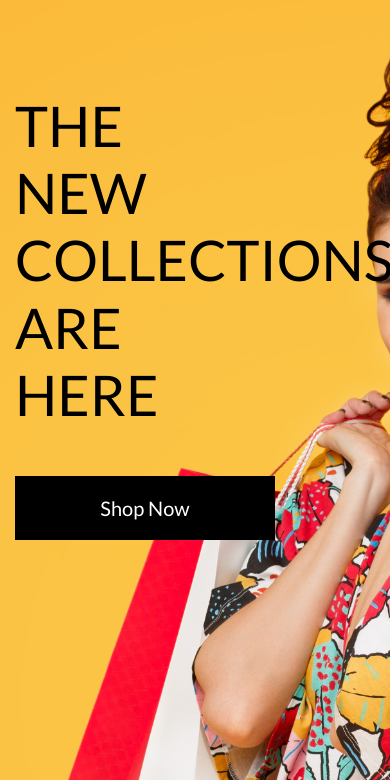
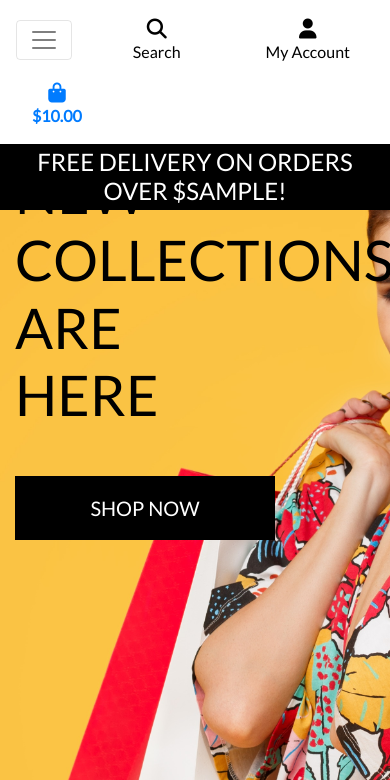
Before and after one commit to EndaMagennis/boutique-ado, a Django app: template home/templates/home/index.html in a window 390 px wide. Shown: the top 780 px of the page. Run offline with Django 3.2, Linux system fonts and the light colour scheme; the template is opened without the code that fills it: most values are stand-ins (such as "Sample title", 1, 10 or a date in 2020); some libraries are stand-ins or nearby versions.

Commit message:
Add mobile header and nav elements

```diff
--- a/home/templates/home/index.html
+++ b/home/templates/home/index.html
@@ -1,31 +1,27 @@
-{% extends 'base.html' %}
+{% extends "base.html" %}
 {% load static %}
 
 {% block page_header %}
     <div class="container header-container">
         <div class="row">
-            <div class="col">
-
-            </div>
+            <div class="col"></div>
         </div>
     </div>
-{% endblock page_header %}
+{% endblock %}
 
 {% block content %}
     <div class="container h-100">
         <div class="row h-100">
             <div class="col-7 col-md-6 my-auto">
                 <h1 class="display-4 logo-font text-black">
-                    The new Collections are here
+                    The new collections are here
                 </h1>
                 <div class="my-5">
                     <h4>
-                        <a href="" class="shop-now-button btn btn-lg rounded-0 text-upercase py-3">
-                            Shop Now
-                        </a>
+                        <a href="" class="shop-now-button btn btn-lg rounded-0 text-uppercase py-3">Shop Now</a>
                     </h4>
                 </div>
             </div>
         </div>
     </div>
-{% endblock content %}
+{% endblock %}
--- a/static/css/base.css
+++ b/static/css/base.css
@@ -56,6 +56,10 @@ body {
     border: 1px solid black !important;
 }
 
+.bg-black {
+    background: black !important;
+}
+
 /* -------------------------------- Media Queries */
 
 /* Slightly larger container on xl screens */
--- a/templates/base.html
+++ b/templates/base.html
@@ -1,57 +1,53 @@
 {% load static %}
 
-<!DOCTYPE html>
+<!doctype html>
 <html lang="en">
   <head>
+
     {% block meta %}
-    <meta http-equiv="x-UA-Compatible" content="ie=edge">
-    <meta charset="utf-8">
-    <meta name="viewport" content="width=device-width, initial-scale=1, shrink-to-fit=no">
+        <meta http-equiv="X-UA-Compatible" content="ie=edge">
+        <meta charset="utf-8">
+        <meta name="viewport" content="width=device-width, initial-scale=1, shrink-to-fit=no">
     {% endblock %}
 
     {% block extra_meta %}
     {% endblock %}
 
-    {% block core_css %}
-    <link rel="stylesheet" href="https://cdn.jsdelivr.net/npm/bootstrap@4.6.2/dist/css/bootstrap.min.css" integrity="sha384-xOolHFLEh07PJGoPkLv1IbcEPTNtaed2xpHsD9ESMhqIYd0nLMwNLD69Npy4HI+N" crossorigin="anonymous">
-    <link rel="preconnect" href="https://fonts.googleapis.com">
-    <link rel="preconnect" href="https://fonts.gstatic.com" crossorigin>
-    <link href="https://fonts.googleapis.com/css2?family=Lato&display=swap" rel="stylesheet">
-    <link rel="stylesheet" href="{% static 'css/base.css' %}">
+    {% block corecss %}
+        <link rel="stylesheet" href="https://stackpath.bootstrapcdn.com/bootstrap/4.4.1/css/bootstrap.min.css" integrity="sha384-Vkoo8x4CGsO3+Hhxv8T/Q5PaXtkKtu6ug5TOeNV6gBiFeWPGFN9MuhOf23Q9Ifjh" crossorigin="anonymous">
+        <link rel="stylesheet" href="https://fonts.googleapis.com/css?family=Lato&display=swap">
+        <link rel="stylesheet" href="{% static 'css/base.css' %}">
     {% endblock %}
 
     {% block extra_css %}
     {% endblock %}
 
-    {% block core_js %}
-    <script src="https://cdn.jsdelivr.net/npm/jquery@3.5.1/dist/jquery.min.js" integrity="sha256-9/aliU8dGd2tb6OSsuzixeV4y/faTqgFtohetphbbj0=" crossorigin="anonymous"></script>
-    <script src="https://cdn.jsdelivr.net/npm/bootstrap@4.6.2/dist/js/bootstrap.bundle.min.js"
-      integrity="sha384-Fy6S3B9q64WdZWQUiU+q4/2Lc9npb8tCaSX9FK7E8HnRr0Jz8D6OP9dO5Vg3Q9ct"
-      crossorigin="anonymous">
-    </script>
-    <script src="https://kit.fontawesome.com/e7df50eaa1.js" crossorigin="anonymous"></script>
-
+    {% block corejs %}
+        <script src="https://kit.fontawesome.com/e9c73d7092.js" crossorigin="anonymous"></script>
+        <script src="https://code.jquery.com/jquery-3.4.1.slim.min.js" integrity="sha384-J6qa4849blE2+poT4WnyKhv5vZF5SrPo0iEjwBvKU7imGFAV0wwj1yYfoRSJoZ+n" crossorigin="anonymous"></script>
+        <script src="https://cdn.jsdelivr.net/npm/popper.js@1.16.0/dist/umd/popper.min.js" integrity="sha384-Q6E9RHvbIyZFJoft+2mJbHaEWldlvI9IOYy5n3zV9zzTtmI3UksdQRVvoxMfooAo" crossorigin="anonymous"></script>
+        <script src="https://stackpath.bootstrapcdn.com/bootstrap/4.4.1/js/bootstrap.min.js" integrity="sha384-wfSDF2E50Y2D1uUdj0O3uMBJnjuUD4Ih7YwaYd1iqfktj0Uod8GCExl3Og8ifwB6" crossorigin="anonymous"></script>
     {% endblock %}
 
     {% block extra_js %}
     {% endblock %}
 
-    <title>Boutique Ado {% block extra_title %} {% endblock %}</title>
+    <title>Boutique Ado {% block extra_title %}{% endblock %}</title>
   </head>
   <body>
     <header class="container-fluid fixed-top">
-        <div id="topnav" class="row lg-white pt-lg-2 d-none d-lg-flex">
-            <div class="col-12 col-lg-4 my-auto py-lg-0 text-center text-lg-left">
+        <div id="topnav" class="row bg-white pt-lg-2 d-none d-lg-flex">
+            <div class="col-12 col-lg-4 my-auto py-1 py-lg-0 text-center text-lg-left">
                 <a href="{% url 'home' %}" class="nav-link main-logo-link">
                     <h2 class="logo-font text-black my-0"><strong>Boutique</strong> Ado</h2>
                 </a>
             </div>
-            <div class="col-12 col-lg-4 my-auto py-lg-0">
-                <form action="" method="get">
+            <div class="col-12 col-lg-4 my-auto py-1 py-lg-0">
+                <form method="GET" action="">
                     <div class="input-group w-100">
-                        <input type="text" name="q" placeholder="Search" class="form-control border border-black rounded-0">
+                        <input class="form-control border border-black rounded-0" type="text" name="q" placeholder="Search our site">
                         <div class="input-group-append">
-                            <button class="form-control btn btn-black border border-black rounder-0" type="submit">
+                            <button class="form-control btn btn-black border border-black rounded-0" type="submit">
                                 <span class="icon">
                                     <i class="fas fa-search"></i>
                                 </span>
@@ -60,20 +56,22 @@
                     </div>
                 </form>
             </div>
-            <div class="col-12 col-lg-4 my-auto py-lg-0">
+            <div class="col-12 col-lg-4 my-auto py-1 py-lg-0">
                 <ul class="list-inline list-unstyled text-center text-lg-right my-0">
                     <li class="list-inline-item dropdown">
-                        <a href="#" class="text-black nav-link" id="user-options" data-toggle="dropdown" aria-haspopup="true" aria-expanded="false">
+                        <a class="text-black nav-link" href="#" id="user-options" data-toggle="dropdown" aria-haspopup="true" aria-expanded="false">
                             <div class="text-center">
-                                <div class=""><i class="fas fa-user fa-lg"></i></div>
+                                <div><i class="fas fa-user fa-lg"></i></div>
                                 <p class="my-0">My Account</p>
                             </div>
                         </a>
                         <div class="dropdown-menu border-0" aria-labelledby="user-options">
                             {% if request.user.is_authenticated %}
                                 {% if request.user.is_superuser %}
-                                <a href="" class="dropdown-item">Product Management</a>
+                                    <a href="" class="dropdown-item">Product Management</a>
                                 {% endif %}
+                                <a href="" class="dropdown-item">My Profile</a>
+                                <a href="{% url 'account_logout' %}" class="dropdown-item">Logout</a>
                             {% else %}
                                 <a href="{% url 'account_signup' %}" class="dropdown-item">Register</a>
                                 <a href="{% url 'account_login' %}" class="dropdown-item">Login</a>
@@ -81,11 +79,11 @@
                         </div>
                     </li>
                     <li class="list-inline-item">
-                        <a href="" class="{% if grand_total %}text-info font-weight-bold{% else %}text-black{% endif %}nav-link">
+                        <a class="{% if grand_total %}text-info font-weight-bold{% else %}text-black{% endif %} nav-link" href="">
                             <div class="text-center">
                                 <div><i class="fas fa-shopping-bag fa-lg"></i></div>
                                 <p class="my-0">
-                                    {%if grand_total %}
+                                    {% if grand_total %}
                                         ${{ grand_total|floatformat:2 }}
                                     {% else %}
                                         $0.00
@@ -97,7 +95,22 @@
                 </ul>
             </div>
         </div>
+        <div class="row bg-white">
+            <nav class="navbar navbar-expand-lg navbar-light w-100">
+                <button class="navbar-toggler" type="button" data-toggle="collapse" data-target="#main-nav" aria-controls="main-nav" aria-expanded="false" aria-label="Toggle navigation">
+                    <span class="navbar-toggler-icon"></span>
+                </button>
+                {% include 'includes/mobile-top-header.html' %}
+                {% include 'includes/main-nav.html' %}
+            </nav>
+        </div>
+        <div id="delivery-banner" class="row text-center">
+            <div class="col bg-black text-white">
+                <h4 class="logo-font my-1">Free delivery on orders over ${{ free_shipping_threshold }}!</h4>
+            </div>
+        </div>
     </header>
+
     {% if messages %}
         <div class="message-container"></div>
     {% endif %}
@@ -108,7 +121,7 @@
     {% block content %}
     {% endblock %}
 
-    {% block postload_js %}
+    {% block postloadjs %}
     {% endblock %}
 
 
--- /dev/null
+++ b/templates/includes/main-nav.html
@@ -0,0 +1,50 @@
+<div class="collapse navbar-collapse" id="main-nav">
+    <ul class="navbar-nav w-auto mx-auto">
+        <li class="nav-item dropdown">
+            <a class="logo-font font-weight-bold nav-link text-black mr-5" href="#" id="all-products-link" data-toggle="dropdown" aria-haspopup="true" aria-expanded="false">
+                All Products
+            </a>
+            <div class="dropdown-menu border-0" aria-labelledby="all-products-link">
+                <a href="" class="dropdown-item">By Price</a>
+                <a href="" class="dropdown-item ">By Rating</a>
+                <a href="" class="dropdown-item ">By Category</a>
+                <a href="" class="dropdown-item">All Products</a>
+            </div>
+        </li>
+
+        <li class="nav-item dropdown">
+            <a class="logo-font font-weight-bold nav-link text-black mr-5" href="#" id="clothing-link" data-toggle="dropdown" aria-haspopup="true" aria-expanded="false">
+                Clothing
+            </a>
+            <div class="dropdown-menu border-0" aria-labelledby="clothing-link">
+                <a href="" class="dropdown-item">Activewear &amp; Essentials</a>
+                <a href="" class="dropdown-item">Jeans</a>
+                <a href="" class="dropdown-item">Shirts</a>
+                <a href="" class="dropdown-item">All Clothing</a>
+            </div>
+        </li>
+
+        <li class="nav-item dropdown">
+            <a class="logo-font font-weight-bold nav-link text-black mr-5" href="#" id="homeware-link" data-toggle="dropdown" aria-haspopup="true" aria-expanded="false">
+                Homeware
+            </a>
+            <div class="dropdown-menu border-0" aria-labelledby="homeware-link">
+                <a href="" class="dropdown-item">Bed &amp; Bath</a>
+                <a href="" class="dropdown-item">Kitchen &amp; Dining</a>
+                <a href="" class="dropdown-item">All Homeware</a>
+            </div>
+        </li>
+
+        <li class="nav-item dropdown">
+            <a class="logo-font font-weight-bold nav-link text-black" href="#" id="specials-link" data-toggle="dropdown" aria-haspopup="true" aria-expanded="false">
+                Special Offers
+            </a>
+            <div class="dropdown-menu border-0" aria-labelledby="specials-link">
+                <a href="" class="dropdown-item">New Arrivals</a>
+                <a href="" class="dropdown-item">Deals</a>
+                <a href="" class="dropdown-item">Clearance</a>
+                <a href="" class="dropdown-item">All Specials</a>
+            </div>
+        </li>
+    </ul>
+</div>
--- /dev/null
+++ b/templates/includes/mobile-top-header.html
@@ -0,0 +1,56 @@
+<li class="list-inline-item">
+    <a class="text-black nav-link d-block d-lg-none" href="#" id="mobile-search" data-toggle="dropdown" aria-haspopup="true" aria-expanded="false">
+        <div class="text-center">
+            <div><i class="fas fa-search fa-lg"></i></div>
+            <p class="my-0">Search</p>
+        </div>
+    </a>
+    <div class="dropdown-menu border-0 w-100 p-3 rounded-0 my-0" aria-labelledby="mobile-search">
+        <form class="form" method="GET" action="">
+            <div class="input-group w-100">
+                <input class="form-control border border-black rounded-0" type="text" name="q" placeholder="Search our site">
+                <div class="input-group-append">
+                    <button class="form-control form-control btn btn-black border border-black rounded-0" type="submit">
+                        <span class="icon">
+                            <i class="fas fa-search"></i>
+                        </span>
+                    </button>
+                </div>
+            </div>
+        </form>
+    </div>
+</li>
+<li class="list-inline-item dropdown">
+    <a class="text-black nav-link d-block d-lg-none" href="#" id="user-options" data-toggle="dropdown" aria-haspopup="true" aria-expanded="false">
+        <div class="text-center">
+            <div><i class="fas fa-user fa-lg"></i></div>
+            <p class="my-0">My Account</p>
+        </div>
+    </a>
+    <div class="dropdown-menu border-0" aria-labelledby="user-options">
+        {% if request.user.is_authenticated %}
+            {% if request.user.is_superuser %}
+                <a href="{% url 'account_logout' %}" class="dropdown-item">Product Management</a>
+            {% endif %}
+            <a href="" class="dropdown-item">My Profile</a>
+            <a href="{% url 'account_logout' %}" class="dropdown-item">Logout</a>
+        {% else %}
+            <a href="{% url 'account_signup' %}" class="dropdown-item">Register</a>
+            <a href="{% url 'account_login' %}" class="dropdown-item">Login</a>
+        {% endif %}
+    </div>
+</li>
+<li class="list-inline-item">
+    <a class="{% if grand_total %}text-primary font-weight-bold{% else %}text-black{% endif %} nav-link d-block d-lg-none" href="">
+        <div class="text-center">
+            <div><i class="fas fa-shopping-bag fa-lg"></i></div>
+            <p class="my-0">
+                {% if grand_total %}
+                    ${{ grand_total|floatformat:2 }}
+                {% else %}
+                    $0.00
+                {% endif %}
+            </p>
+        </div>
+    </a>
+</li>
```
